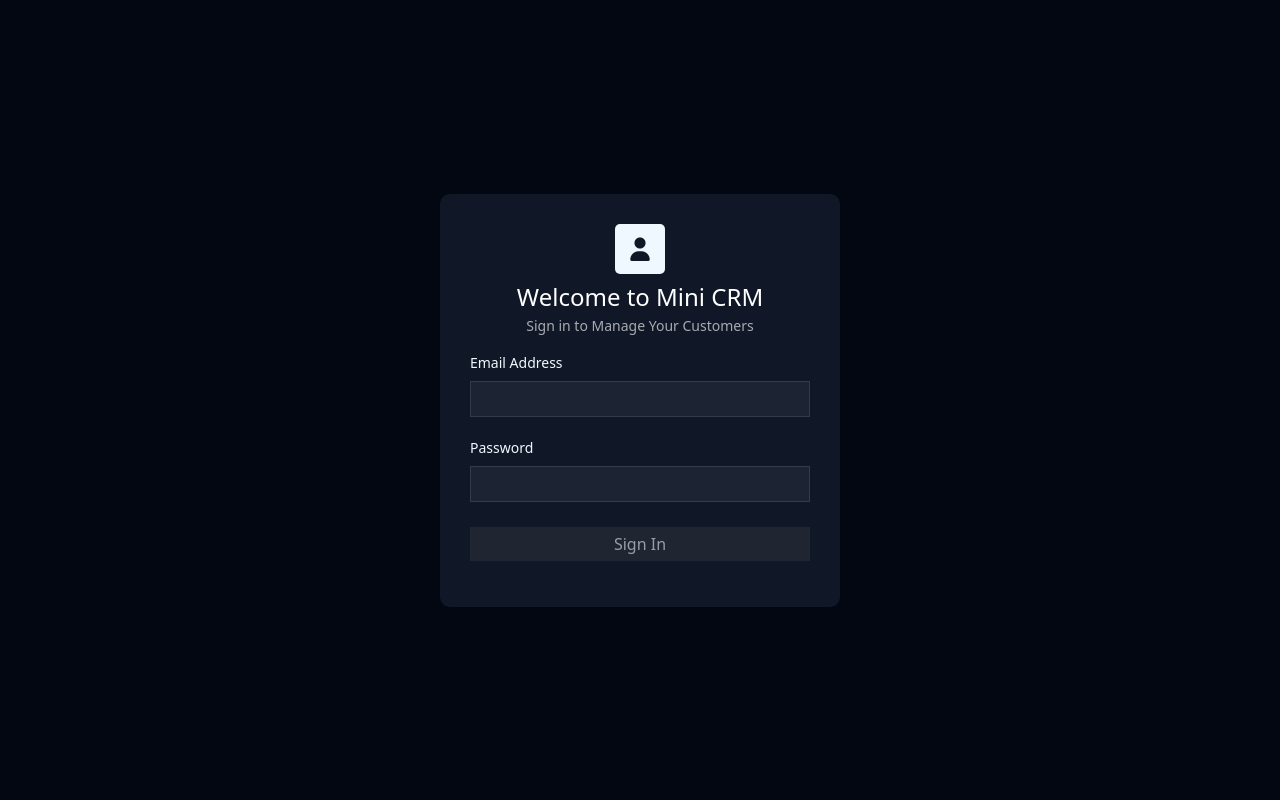
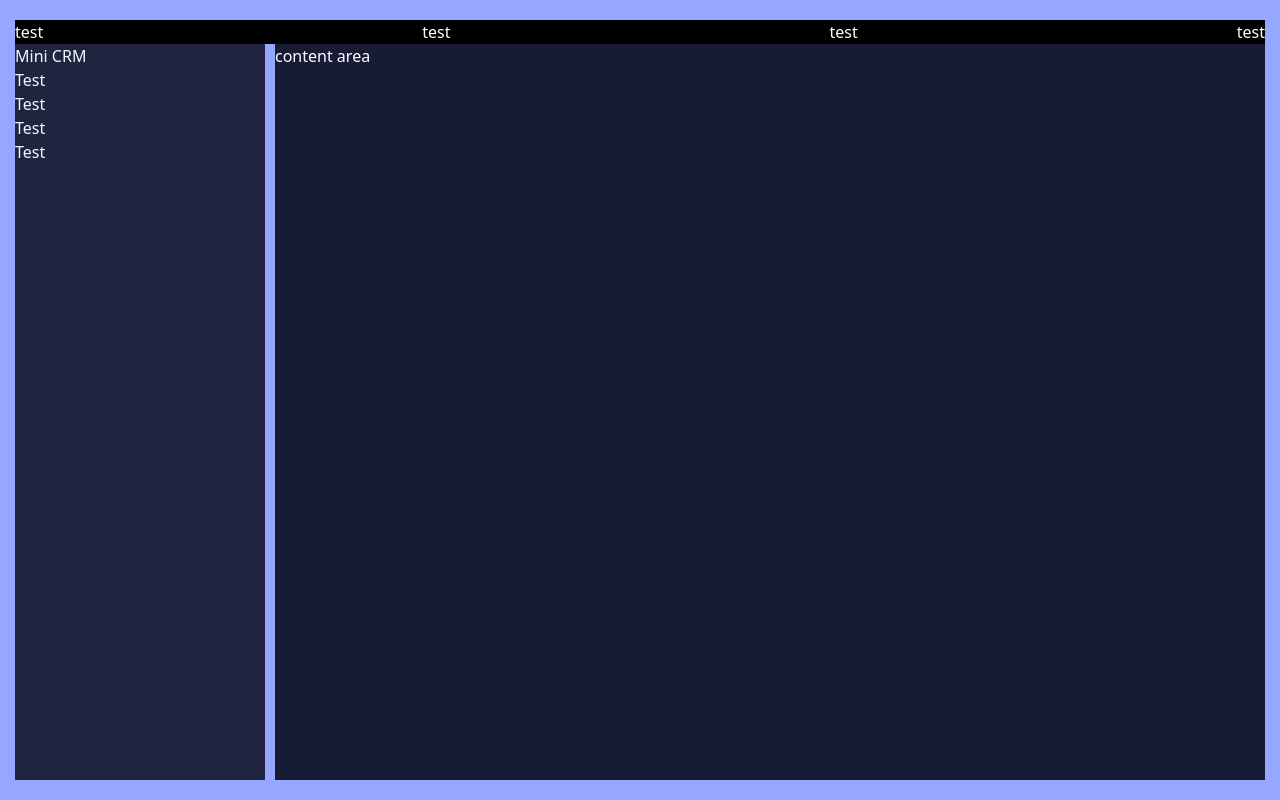
Before and after one commit to muhammed-alateeqi1/CRM-Angular-, an Angular app: page / in a window 1280 px wide. Built offline with nearby package versions, Linux system fonts and the light colour scheme.

Commit message:
feat: implement main layout structure

```diff
--- a/src/app/app.component.html
+++ b/src/app/app.component.html
@@ -1 +1,2 @@
-<app-login></app-login>
+<!-- <app-login></app-login> -->
+<app-main-layout ></app-main-layout>
--- a/src/app/app.component.ts
+++ b/src/app/app.component.ts
@@ -1,10 +1,11 @@
 import { Component } from '@angular/core';
 import { LoginComponent } from "./pages/login/login.component";
+import { MainLayoutComponent } from "./layout/main-layout/main-layout.component";
 
 @Component({
   selector: 'app-root',
   standalone: true,
-  imports: [ LoginComponent],
+  imports: [LoginComponent, MainLayoutComponent],
   templateUrl: './app.component.html',
   styleUrl: './app.component.css'
 })
--- a/src/app/layout/main-layout/main-layout.component.css
+++ b/src/app/layout/main-layout/main-layout.component.css
@@ -0,0 +1,21 @@
+.main-layout {
+    background-color: #95a7ff;
+    color: #fff;
+    height: 100vh;
+    margin: auto;
+    padding: 20px 15px;
+    overflow-y: hidden;
+    display: flex;
+    flex-direction: column;
+}
+.layout-wrapper  {
+    display: flex;
+    flex: 1;
+    gap: 10px;
+}
+
+.content-area {
+    background-color: #181b34;
+    flex: 1;
+
+}
--- a/src/app/layout/main-layout/main-layout.component.html
+++ b/src/app/layout/main-layout/main-layout.component.html
@@ -1 +1,17 @@
-<p>main-layout works!</p>
+
+<div class="main-layout">
+    <nav class="top-nav">
+        <ul class="flex bg-black justify-between">
+            <li>test</li>
+            <li>test</li>
+            <li>test</li>
+            <li>test</li>
+        </ul>
+    </nav>
+    <div class="layout-wrapper">
+        <app-sidebar></app-sidebar>
+        <div class="content-area">
+            <p>content area</p>
+        </div>
+    </div>
+</div>
--- a/src/app/layout/main-layout/main-layout.component.ts
+++ b/src/app/layout/main-layout/main-layout.component.ts
@@ -1,9 +1,10 @@
 import { Component } from '@angular/core';
+import { SidebarComponent } from "../sidebar/sidebar.component";
 
 @Component({
   selector: 'app-main-layout',
   standalone: true,
-  imports: [],
+  imports: [SidebarComponent],
   templateUrl: './main-layout.component.html',
   styleUrl: './main-layout.component.css'
 })
--- a/src/app/layout/sidebar/sidebar.component.css
+++ b/src/app/layout/sidebar/sidebar.component.css
@@ -0,0 +1,6 @@
+.sidebar{
+    background-color: #20243F;
+    width: 250px;
+    color: aliceblue;
+    height: 100%;
+}
--- a/src/app/layout/sidebar/sidebar.component.html
+++ b/src/app/layout/sidebar/sidebar.component.html
@@ -1 +1,16 @@
-<p>sidebar works!</p>
+<!-- semantic tags -->
+<aside class="sidebar">
+    <div class="sidebar-header">
+        <div class="logo"></div>
+        <h2>Mini CRM</h2>
+    </div>
+    <!-- Navigation Links -->
+    <nav class="sidebar-nav">
+        <ul>
+            <li><a href="#">Test</a></li>
+            <li><a href="#">Test</a></li>
+            <li><a href="#">Test</a></li>
+            <li><a href="#">Test</a></li>
+        </ul>
+    </nav>
+</aside>
--- a/src/app/pages/login/login.component.html
+++ b/src/app/pages/login/login.component.html
@@ -25,7 +25,6 @@
                     }
                 }
             </div>
-
             <!-- password form group -->
             <div class="form-group">
                 <label for="password" class="form-label">Password</label>
```
Also changed, not shown: src/app/pages/login/login.component.css (line endings or trailing spaces).
